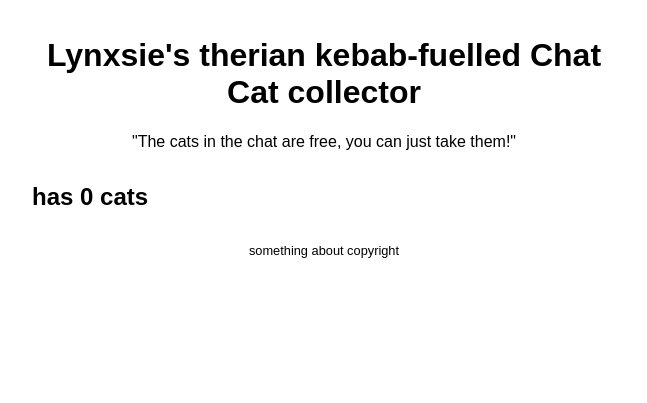
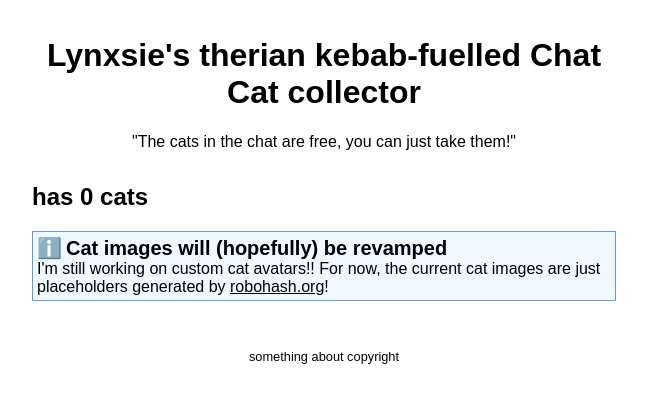
Before and after one commit to sleepycrow/catstat, a PHP site: template site/templates/lookup.html.twig in a window 1280 px wide. Shown: the top 403 px of the page, without its empty margins (316-963 px from the left). Run offline with PHP 8.4, Linux system fonts and the light colour scheme; the template is opened without the code that fills it, so the values that code supplies are empty; some libraries are stand-ins or nearby versions.

Commit message:
Get cat images from robohash (for now)

```diff
--- a/site/public/resx/css.css
+++ b/site/public/resx/css.css
@@ -10,17 +10,27 @@ body {
 	font-family: Arial, helvetica, sans-serif;
 }
 
-header, footer {
+a {
+	color: inherit;
+}
+
+body > header,
+body > footer {
 	text-align: center;
 }
 
-header {
+body > header {
 	margin-bottom: 2rem;
 }
 
-header a {
+body > header a {
 	color: inherit;
 	text-decoration: none;
+}
+
+body > footer {
+	margin-top: 2rem;
+	font-size: .8rem;
 }
 
 .home-form input,
@@ -32,7 +42,44 @@ header a {
 	text-align: center;
 }
 
-footer {
-	margin-top: 2rem;
-	font-size: .8rem;
+.cat-grid {
+	width: 100%;
+	max-width: 100%;
+	list-style-type: none;
+	padding: 0;
+	display: grid;
+	grid-template-columns: repeat(3, 1fr);
+	grid-gap: 1rem;
 }
+
+.cat-grid li {
+	text-align: center;
+	font-weight: bold;
+	overflow: hidden;
+}
+
+.cat-grid li img {
+	width: 66%;
+}
+
+.notice {
+	margin: 1rem 0;
+	border: 1px solid #666;
+	background-color: #CCC;
+	padding: .25rem;
+}
+
+.notice header {
+	font-size: 1.25rem;
+	font-weight: bold;
+}
+
+.notice--info {
+	background-color: aliceblue;
+	border-color: cornflowerblue;
+}
+
+.notice--info header::before {
+	content: 'ℹ️';
+	margin-right: .25rem;
+}
--- a/site/templates/lookup.html.twig
+++ b/site/templates/lookup.html.twig
@@ -6,12 +6,23 @@
 	<h2>{{ username }} has {{ cats|length }} cats</h2>
 
 	{% if leaderboard_pos != null %}
-		<p>{{ username }} is #{{ leaderboard_pos }} on the cat leaderboards!</p>
+		<div class="notice notice--info">
+			<header>{{ username }} is #{{ leaderboard_pos }} on the cat leaderboards!</header>
+		</div>
 	{% endif %}
 
-	<ul>
+	<div class="notice notice--info">
+		<header>Cat images will (hopefully) be revamped</header>
+		I'm still working on custom cat avatars!! For now, the current cat images are just
+		placeholders generated by <a href="https://robohash.org">robohash.org</a>!
+	</div>
+
+	<ul class="cat-grid">
 		{% for cat in cats %}
-			<li>{{ cat }}</li>
+			<li>
+				<img src="https://robohash.org/{{ cat }}?set=set4" alt="{{ cat }}" /><br>
+				{{ cat }}
+			</li>
 		{% endfor %}
 	</ul>
 {% endblock %}
```
